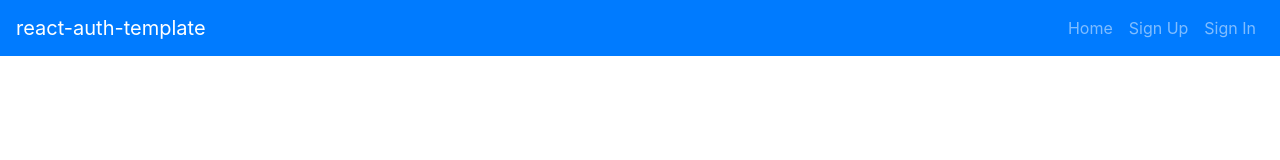
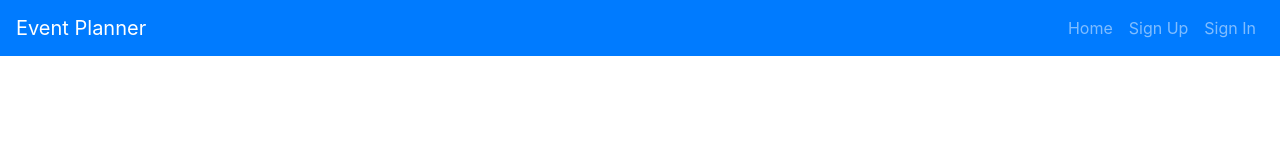
Before and after one commit to ajamcato/capstone-client, a React app: page / in a window 1280 px wide. Shown: the top 160 px of the page. Built offline with nearby package versions, Linux system fonts and the light colour scheme.

Commit message:
Changed header to Event Planner

```diff
--- a/src/components/Header/Header.js
+++ b/src/components/Header/Header.js
@@ -5,6 +5,8 @@ import Navbar from 'react-bootstrap/Navbar'
 const authenticatedOptions = (
   <Fragment>
     <Nav.Link href="#change-password">Change Password</Nav.Link>
+    <Nav.Link href="#create-event">Create Event</Nav.Link>
+    <Nav.Link href="#events">Events</Nav.Link>
     <Nav.Link href="#sign-out">Sign Out</Nav.Link>
   </Fragment>
 )
@@ -25,7 +27,7 @@ const alwaysOptions = (
 const Header = ({ user }) => (
   <Navbar bg="primary" variant="dark" expand="md">
     <Navbar.Brand href="#">
-      react-auth-template
+      Event Planner
     </Navbar.Brand>
     <Navbar.Toggle aria-controls="basic-navbar-nav" />
     <Navbar.Collapse id="basic-navbar-nav">
```
